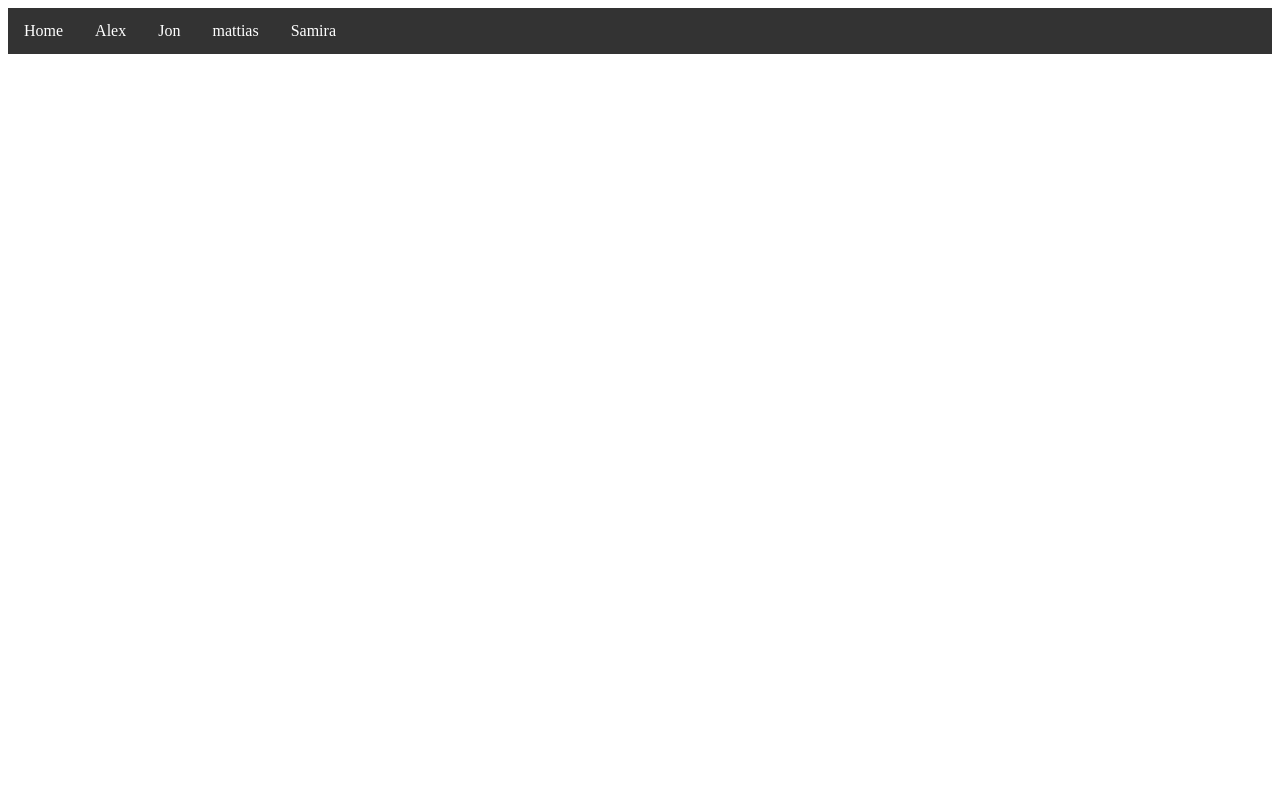
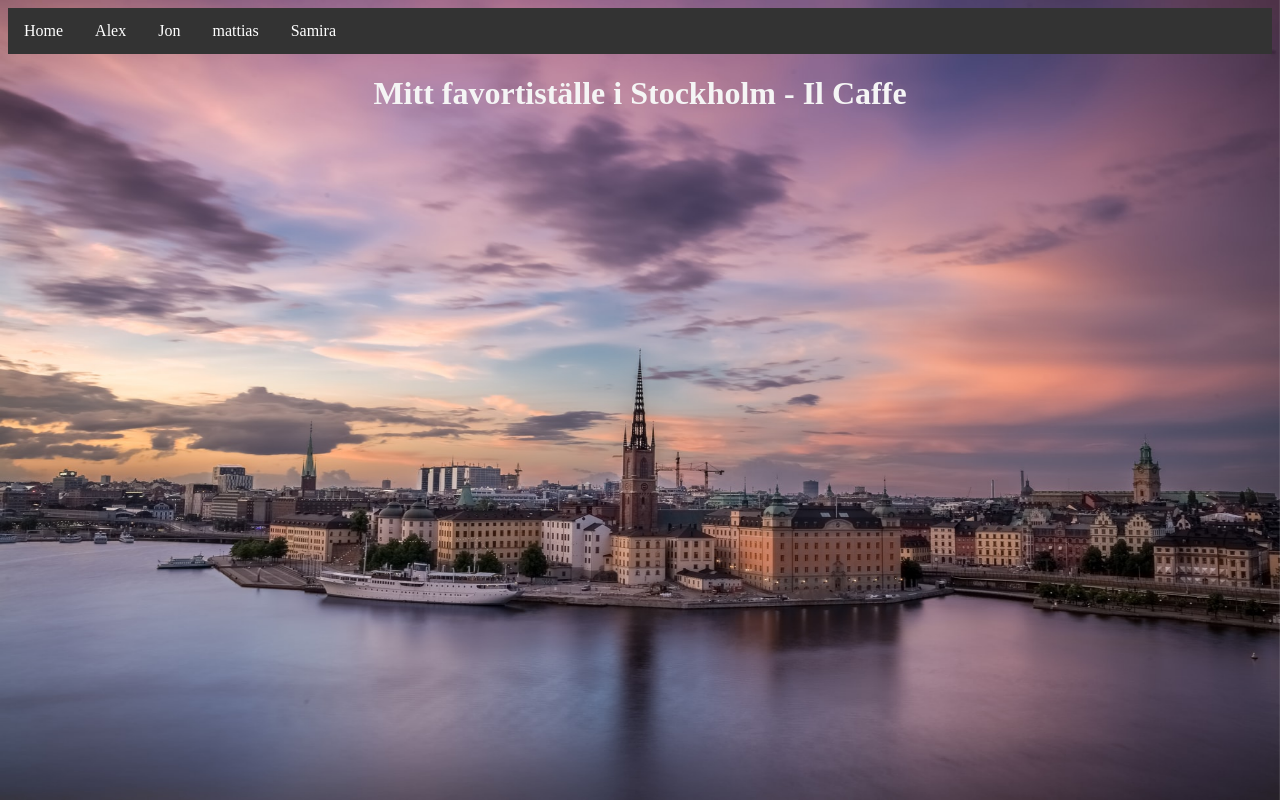
Before and after one commit to kavorca92/Landingpage, a plain HTML site: page alex.html in a window 1280 px wide. Drawn offline with Linux system fonts and the light colour scheme.

Commit message:
lite text

```diff
--- a/alex.html
+++ b/alex.html
@@ -6,6 +6,7 @@
     <link rel="stylesheet" href="style.css">
 </head>
 <body>
+    <img src="stockholm.jpg" id="bg" alt="stockholm">
     <ul>
         <li><a href="index.html">Home</a></li>
         <li><a class="active" href="alex.html">Alex</a></li>
@@ -14,6 +15,7 @@
         <li><a href="samira.html">Samira</a></li>
     </ul>
 
+    <h1>Mitt favortiställe i Stockholm - Il Caffe</h1>
 
 
 </body>
--- a/style.css
+++ b/style.css
@@ -35,3 +35,10 @@ ul {
   li a:hover {
     background-color: #111;
   }
+
+
+  h1{
+    text-align: center;
+    color: whitesmoke;
+
+  }
```
Also changed, not shown: Jon.html (+8 -4 lines), index.html (+1 -0 lines).
